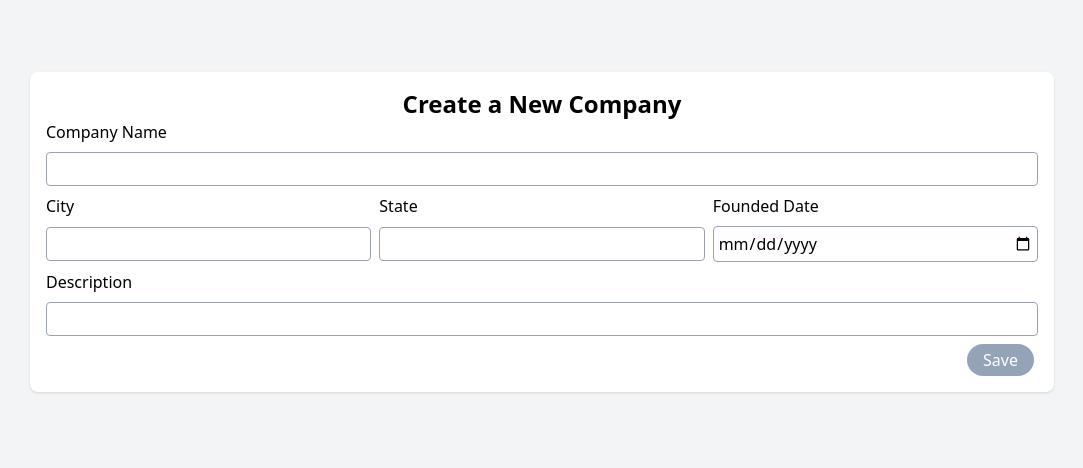
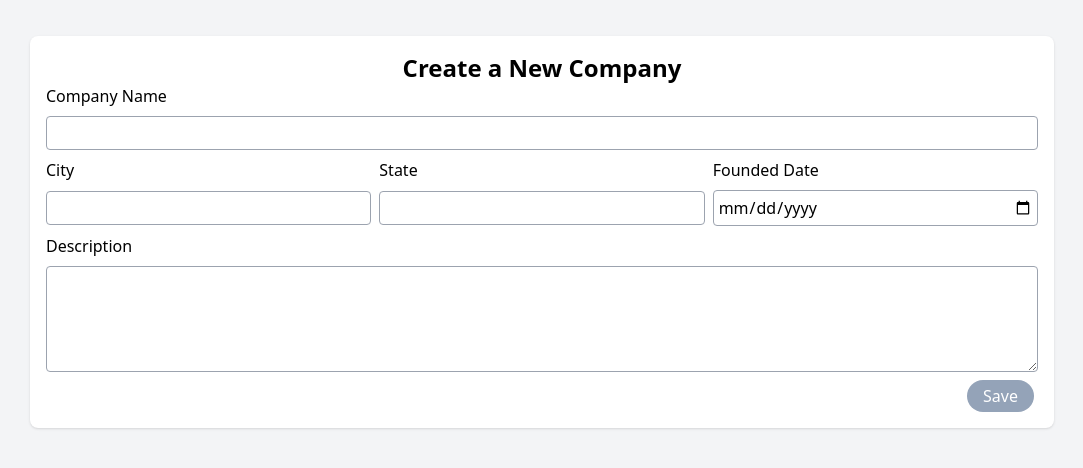
Before and after one commit to thedavidtran/clearbridge, a React (Create React App) app in the folder client/: page /add in a window 1280 px wide. Shown: the part 168-636 px from the top of the page, without its empty margins (98-1181 px from the left). Built offline with nearby package versions, Linux system fonts and the light colour scheme.

Commit message:
Switch description input to textarea

```diff
--- /dev/null
+++ b/client/src/components/ui/TextArea.jsx
@@ -0,0 +1,13 @@
+import { forwardRef } from "react";
+
+const TextArea = forwardRef(({ className, ...rest }, ref) => {
+  return (
+    <textarea
+      className={`p-1 border border-gray-400 focus:border-blue-500 outline-none rounded ${className}`}
+      {...rest}
+      ref={ref}
+    />
+  );
+});
+
+export default TextArea;
--- a/client/src/pages/Company/CompanyEdit.jsx
+++ b/client/src/pages/Company/CompanyEdit.jsx
@@ -6,6 +6,7 @@ import dayjs from "dayjs";
 
 import Button from "../../components/ui/Button";
 import Input from "../../components/ui/Input";
+import TextArea from "../../components/ui/TextArea";
 
 const CompanyEdit = ({ isCreate }) => {
   const navigate = useNavigate();
@@ -173,8 +174,10 @@ const CompanyEdit = ({ isCreate }) => {
           onChange={onChange}
         />
         <label className="text-bold col-span-full">Description</label>
-        <Input
+        <TextArea
           name="description"
+          rows="4"
+          type="textarea"
           className="col-span-full"
           htmlFor="description"
           required
```
